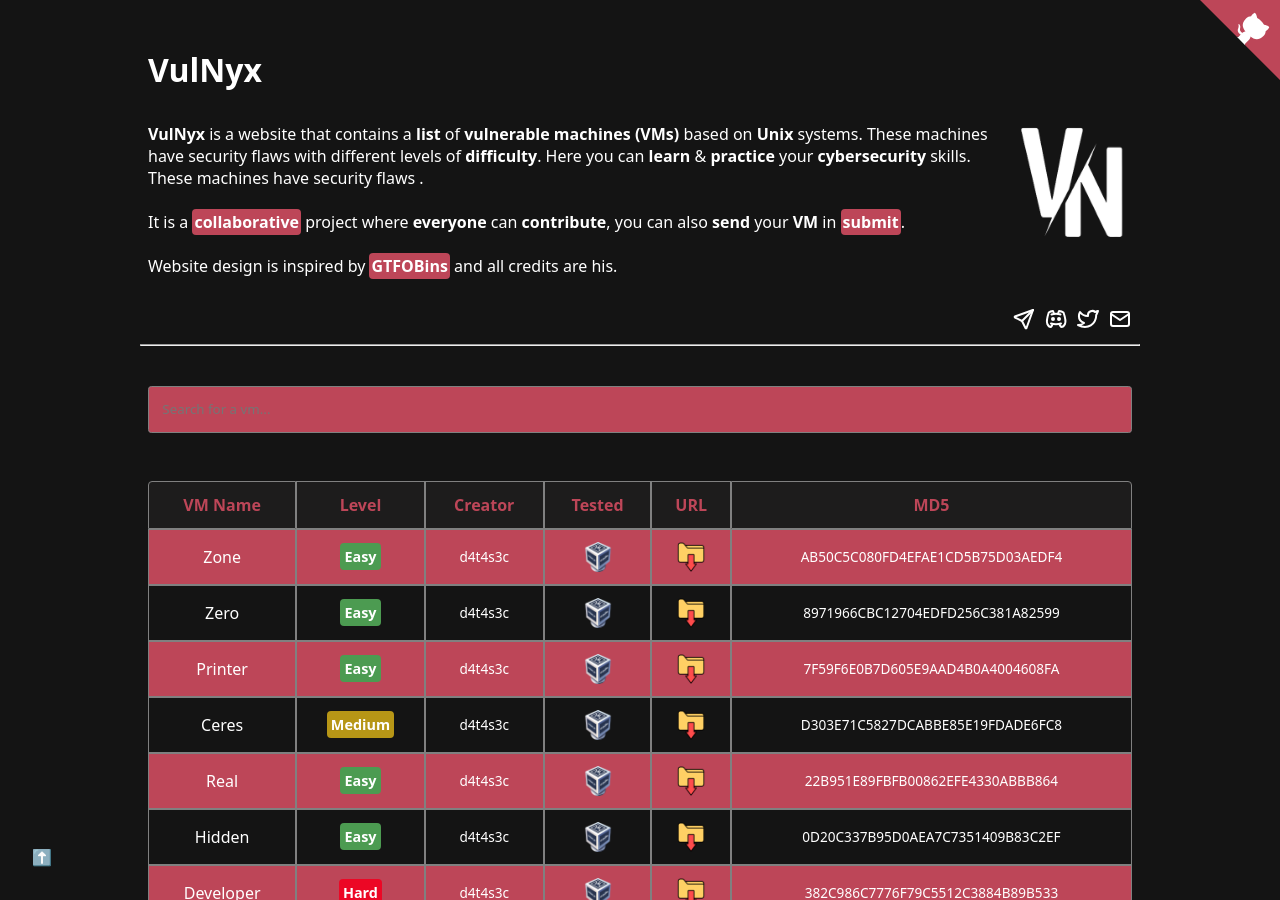
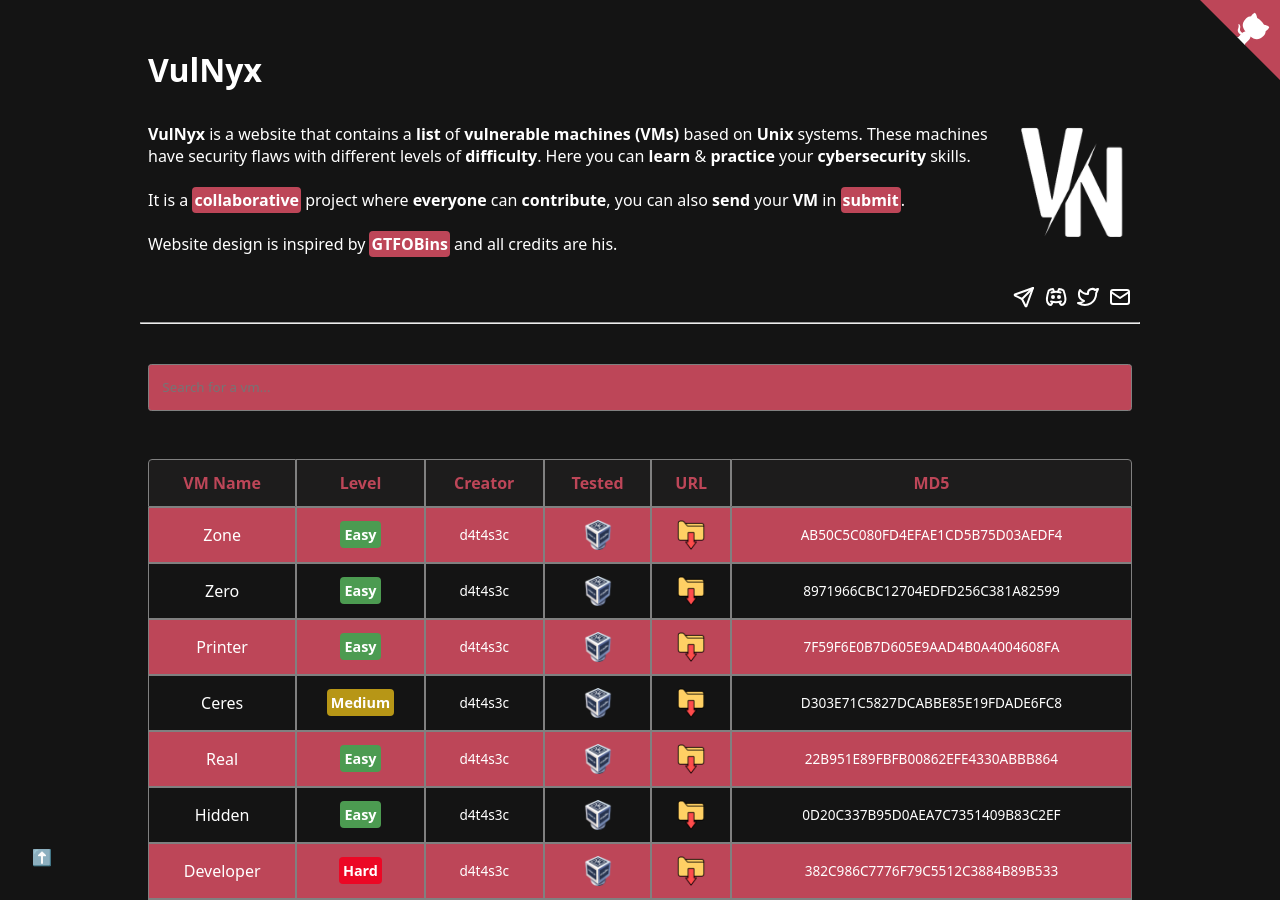
Before and after one commit to VulNyx/vulnyx, a Jekyll site: the page built from index.md, in a window 1280 px wide and 900 px high. Built offline with Jekyll 4.4.1, drawn with Linux system fonts in a browser that asks for light colours.

Commit message:
Update index.md

```diff
--- a/index.md
+++ b/index.md
@@ -8,7 +8,6 @@ title: VulNyx
 <div id="vm-state">
 <b>VulNyx</b> is a website that contains a <b>list</b> of <b>vulnerable machines (VMs)</b> based on <b>Unix</b> systems.
   These machines have security flaws with different levels of <b>difficulty</b>. Here you can <b>learn</b> & <b>practice</b> your <b>cybersecurity</b> skills.
-These machines have security flaws .
   <br />
   <br />
   It is a <a href="https://github.com/vulnyx/vulnyx.github.io/graphs/contributors" target="_blank">collaborative</a> project where <b>everyone</b> can <b>contribute</b>, you can also <b>send</b> your <b>VM</b> in <a href="https://vulnyx.github.io/submit/" target="_blank">submit</a>.
```
